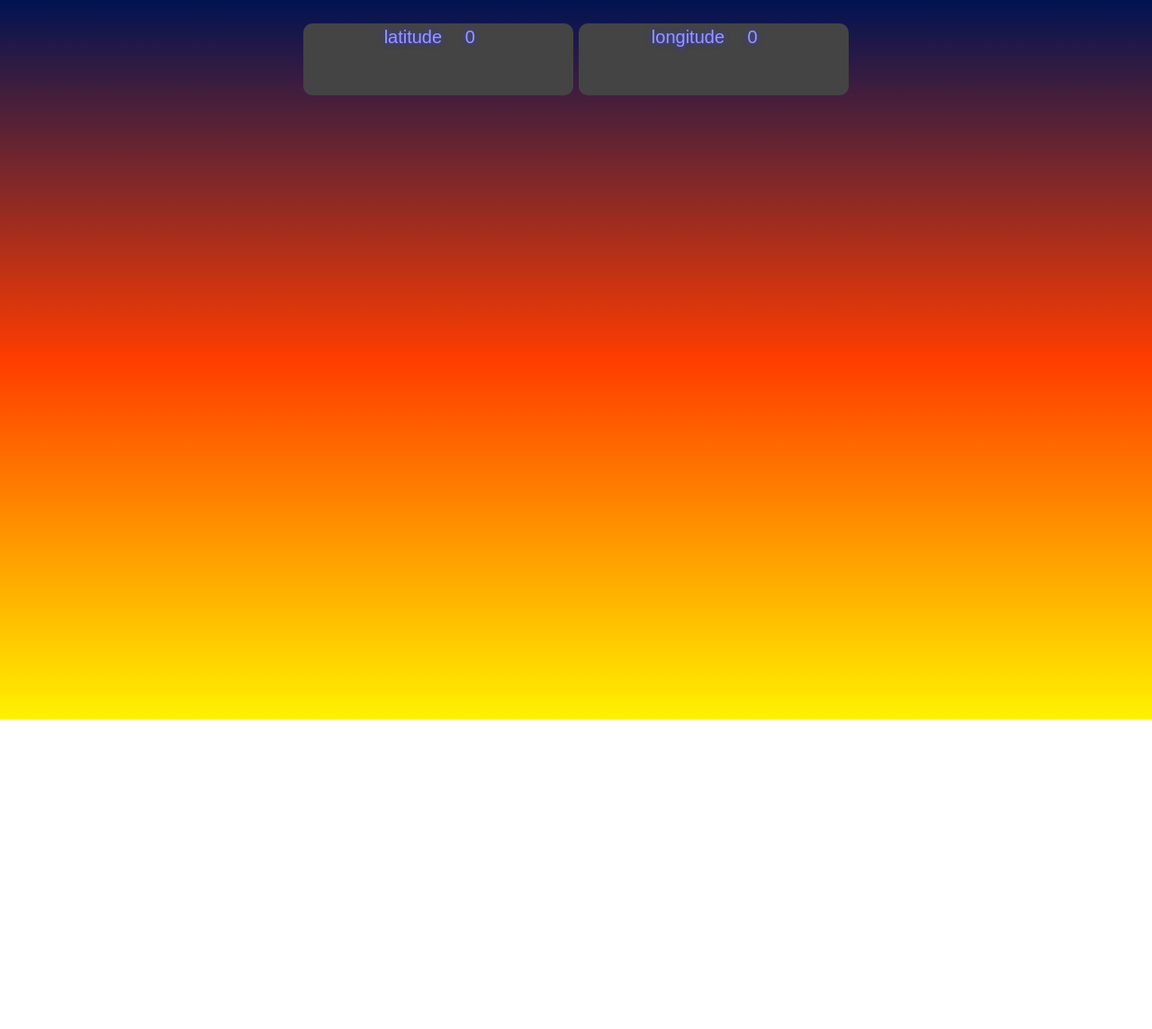
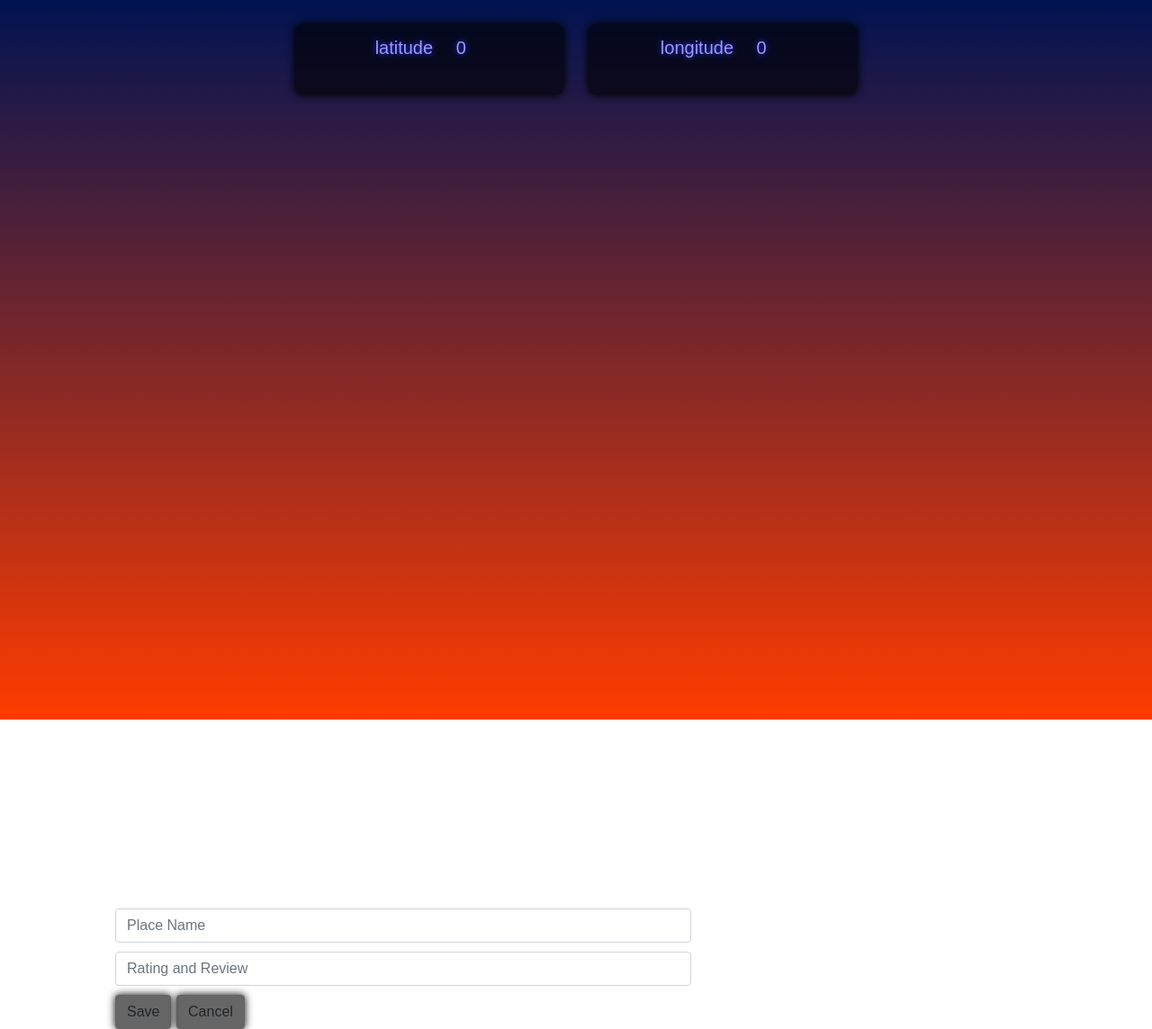
Before and after one commit to asecoder3/fullsack, a website: page public/index.html in a window 1280 px wide. Shown: the whole page at 90% size. Before the commit the page ends 1000 px from the top, so only its background shows below. Drawn offline with nearby package versions, Linux system fonts and the light colour scheme.

Commit message:
uuuuuuuuuU

```diff
--- a/public/index.html
+++ b/public/index.html
@@ -13,11 +13,11 @@
   <body>
 
     <div class="titudes">
-      <div class="latitude">
+      <div class="latitude black-trans">
         <p>latitude</p>
         <p id="latitude">0</p>
       </div>
-      <div class="longitude">
+      <div class="longitude black-trans">
         <p>longitude</p>
         <p id="longitude">0</p>
       </div>
@@ -25,9 +25,13 @@
     <div class="map" id="map">
 
     </div>
-    <div class="background">
-
-    </div>
+    <div class="background"></div>
+    <form class="form">
+      <input type="text" class="form-control" placeholder="Place Name">
+      <input type="text" class="form-control" placeholder="Rating and Review">
+      <button type="button" name="button" class="btn black-trans">Save</button>
+      <button type="button" name="button" class="btn black-trans">Cancel</button>
+    </form>
   </body>
   <script src="./geolocation.js" charset="utf-8"></script>
   <script src="./app.js" charset="utf-8"></script>
--- a/public/master.css
+++ b/public/master.css
@@ -8,7 +8,7 @@ body {
   height: 100vh;
 }
 .background {
-  background: linear-gradient(#001352, #ff3c00, #fff200);
+  background: linear-gradient(#001352, #ff3c00);
   position: fixed;
   top: 0px;
   left: 0px;
@@ -26,27 +26,45 @@ body {
 .titudes p {
   margin-top: 0px;
   display: inline-block;
-  margin: 0px;
+  margin: 5% 0px;
   margin-right: 20px;
   line-height: 125%;
 }
 .titudes div {
   display: inline-block;
-  background-color: #444;
+
   width: 80vw;
   max-width: 300px;
   height: 10vh;
   text-align: center;
   border-radius: 10px;
-  transition: 0.2s;
-  margin: 2% 0px;
-}
-
-.titudes div:hover {
-  background-color: #555;
-  box-shadow: 0px 0px 12px 0px #555;
+  transition: .2s;
+  margin: 2% 10px;
 }
 .map {
   width: 100%;
   height: 85%;
 }
+.btn-center {
+  margin: 10px 50%;
+  transform: translate(-50%, 0px);
+}
+.shadow {
+  box-shadow: 0px 0px 0px 0px black;
+}
+.form {
+  width: 50vw;
+  margin-left: 10vw;
+}
+.form input, button {
+  display: block;
+  margin-top: 10px;
+}
+.black-trans {
+  background-color: rgba(0, 0, 0, 0.6);
+  box-shadow: 0px 0px 10px 0px black;
+}
+.black-trans:hover {
+  background-color: rgba(0, 0, 0, 0.65);
+  box-shadow: 0px 0px 13px 3px black;
+}
```
